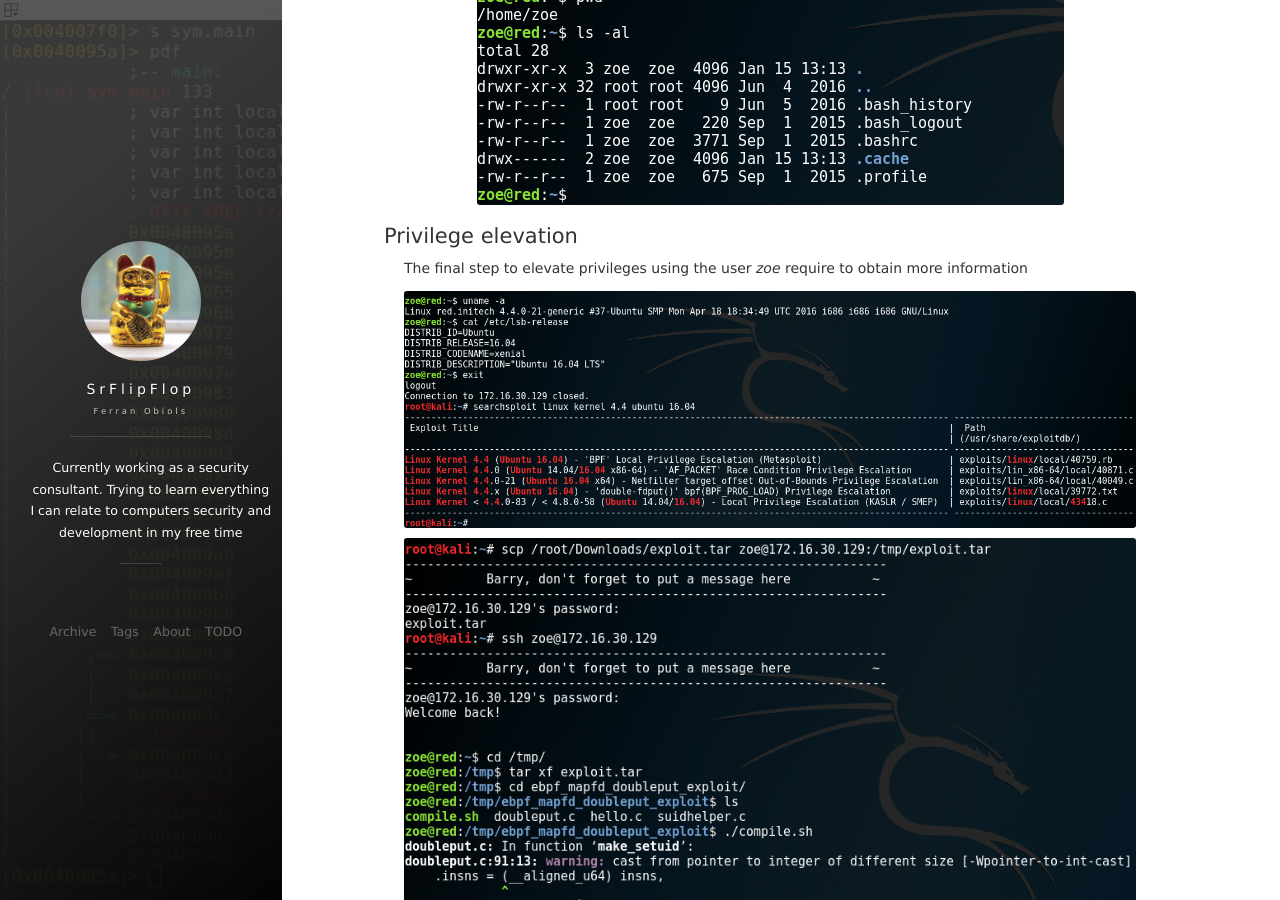
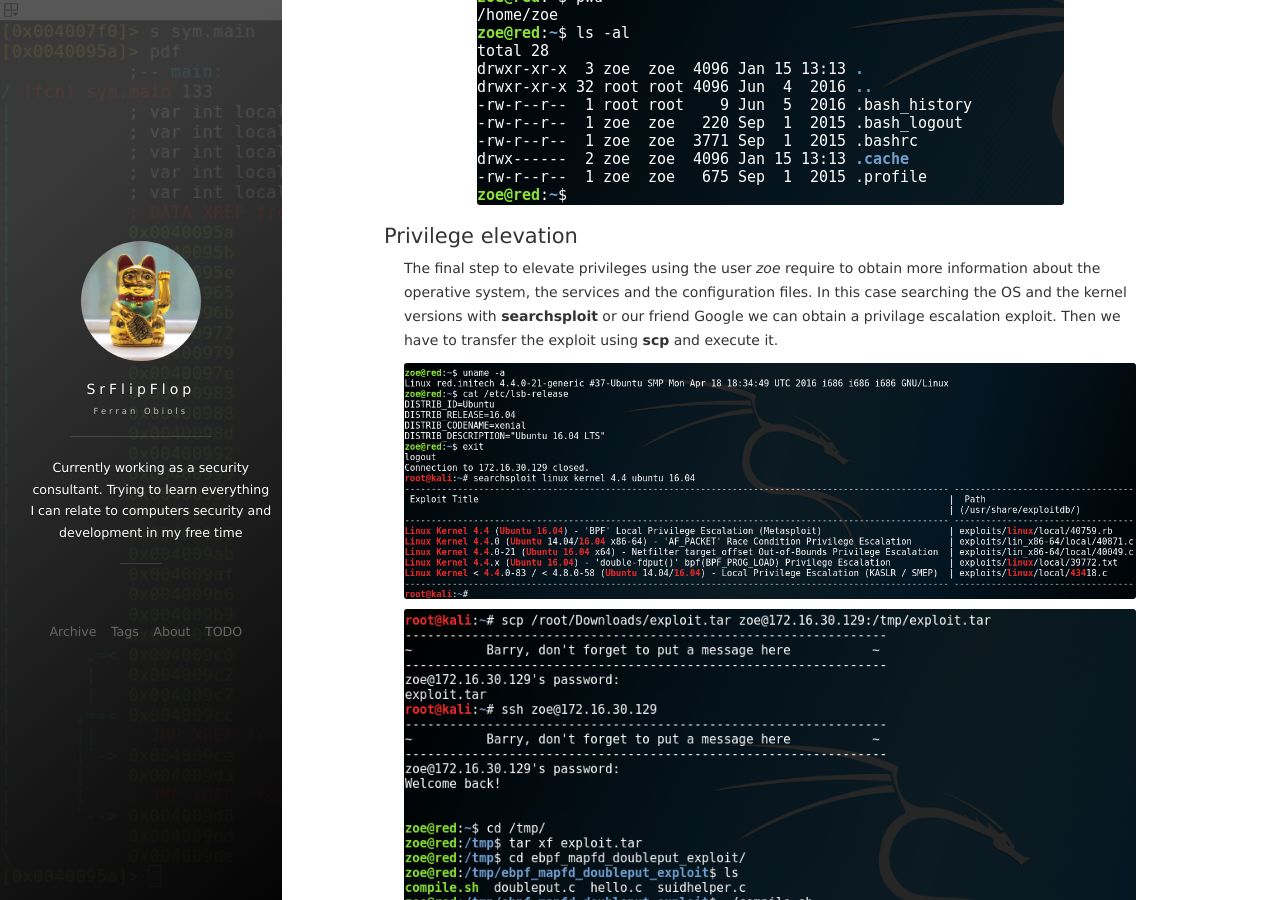
Before and after one commit to SrFlipFlop/srflipflop.github.io, a Jekyll site: the page built from _posts/2018-02-15-Stapler.md, in a window 1280 px wide and 900 px high, scrolled down 9576 px. Built offline with Jekyll 4.4.1, drawn with Linux system fonts in a browser that asks for light colours; nearby versions of some CDN libraries; comment, search, counter and statistics services are not loaded.

Commit message:
finish partial

```diff
--- a/_posts/2018-02-15-Stapler.md
+++ b/_posts/2018-02-15-Stapler.md
@@ -74,7 +74,7 @@ With the password in the *wp-config.php* and the multiple user names found in di
 
 ## Privilege elevation
 
-The final step to elevate privileges using the user *zoe* require to obtain more information
+The final step to elevate privileges using the user *zoe* require to obtain more information about the operative system, the services and the configuration files. In this case searching the OS and the kernel versions with **searchsploit** or our friend Google we can obtain a privilage escalation exploit. Then we have to transfer the exploit using **scp** and execute it.
 
 ![](/images/posts/Stapler/img21.png "Search exploits")
 
```
